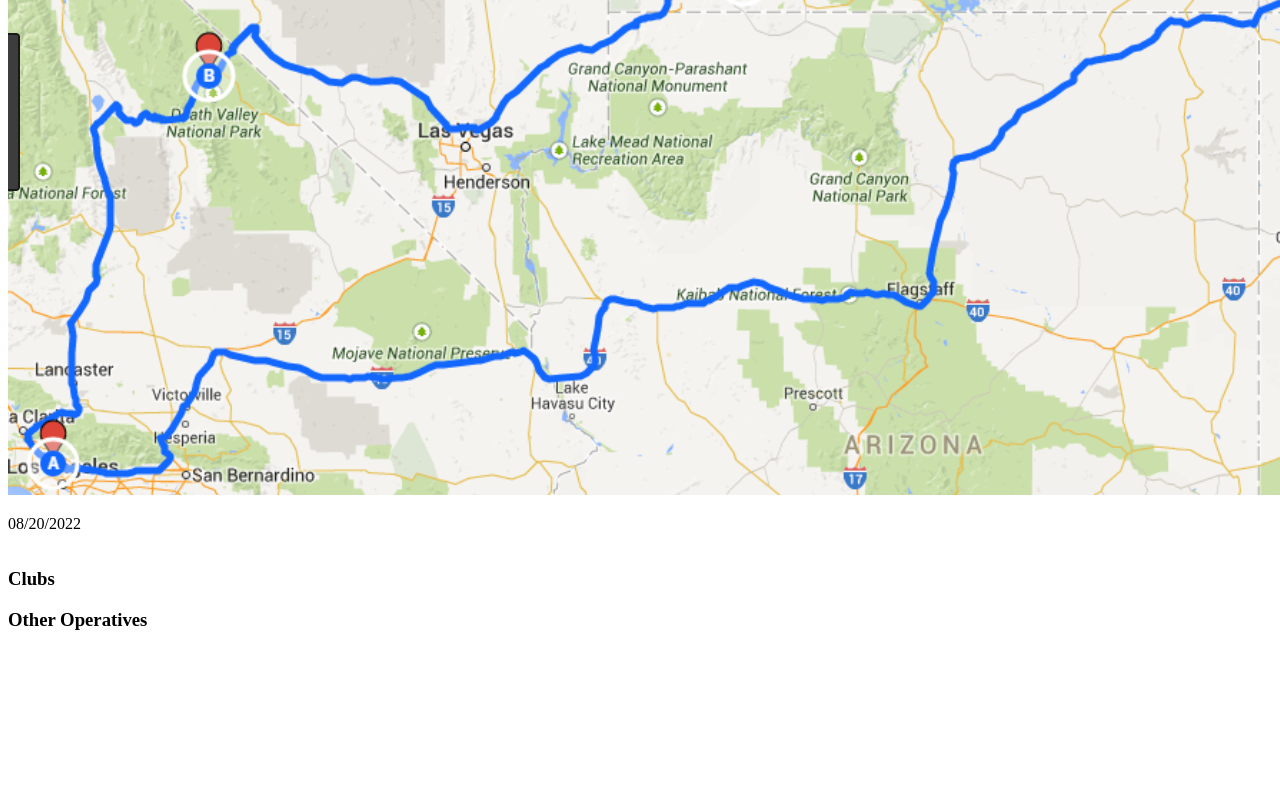
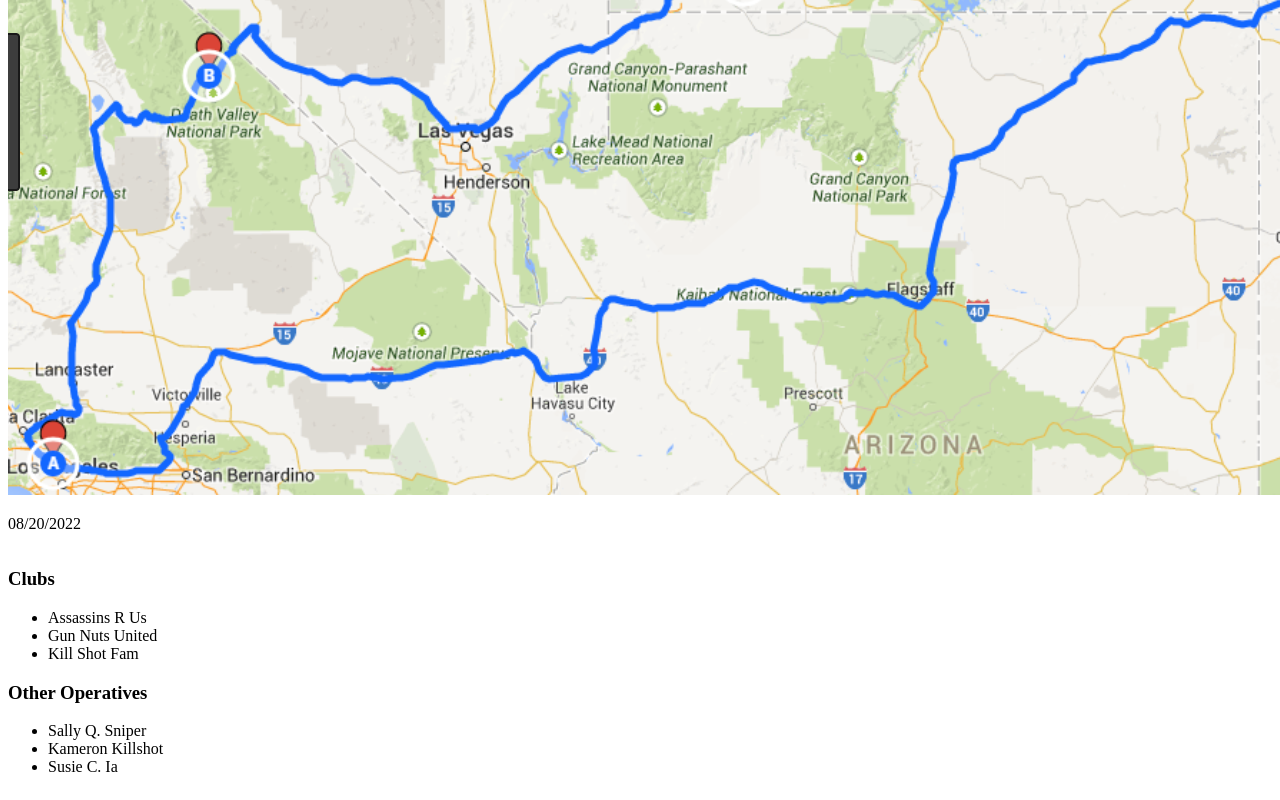
Before and after one commit to djcaraballo/UX-UI-Challenge, a plain HTML site: page index.html in a window 1280 px wide. Shown: the part 4198-4998 px from the top of the page. Before the commit the page ends 4856 px from the top, so only its background shows below. Drawn offline with Linux system fonts and the light colour scheme; files whose address does not match are found by name; a web font is replaced by a local one.

Commit message:
Add text to group and operatives boxes

```diff
--- a/index.html
+++ b/index.html
@@ -70,9 +70,19 @@
   <aside class="group-nav">
     <section class="clubs-box">
       <h3>Clubs</h3>
+      <ul>
+        <li>Assassins R Us</li>
+        <li>Gun Nuts United</li>
+        <li>Kill Shot Fam</li>
+      </ul>
     </section>
     <section class="operatives-box">
       <h3>Other Operatives</h3>
+      <ul>
+        <li>Sally Q. Sniper</li>
+        <li>Kameron Killshot</li>
+        <li>Susie C. Ia</li>
+      </ul>
     </section>
   </aside>
 </body>
```
